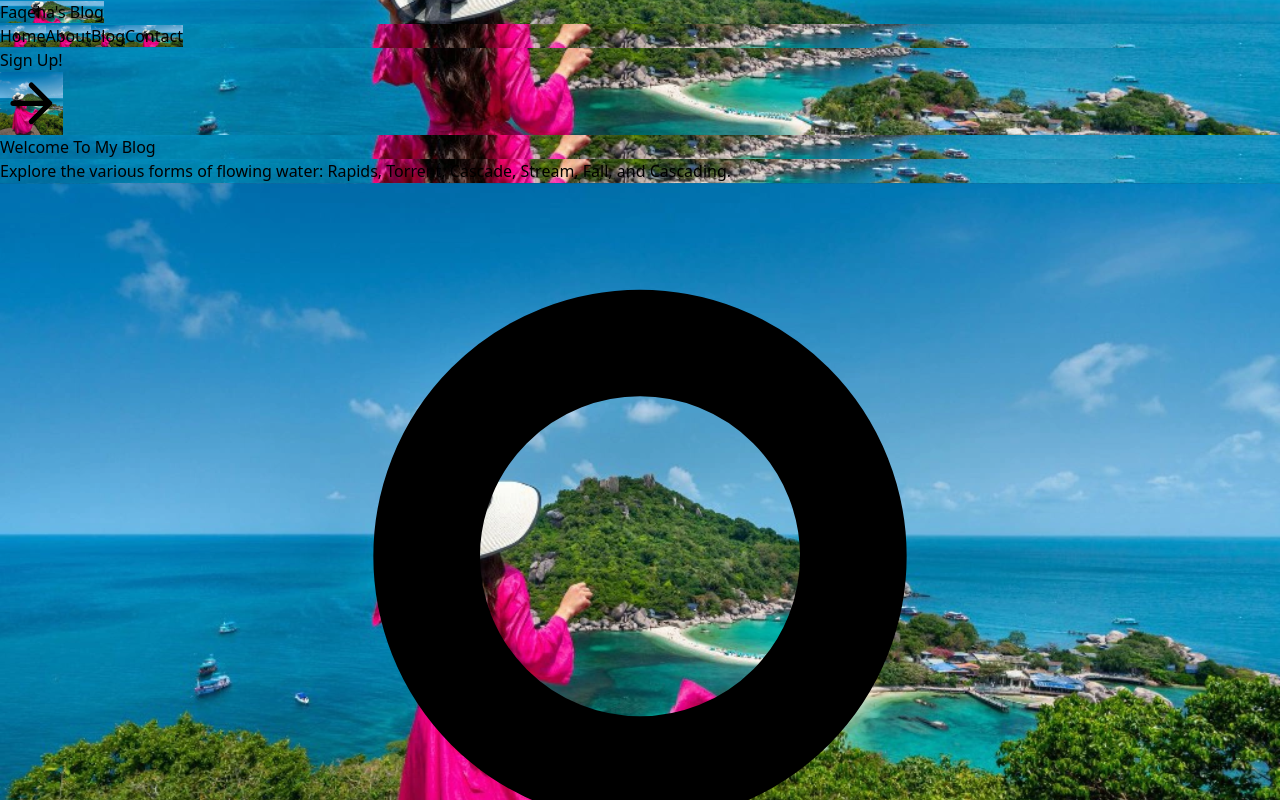
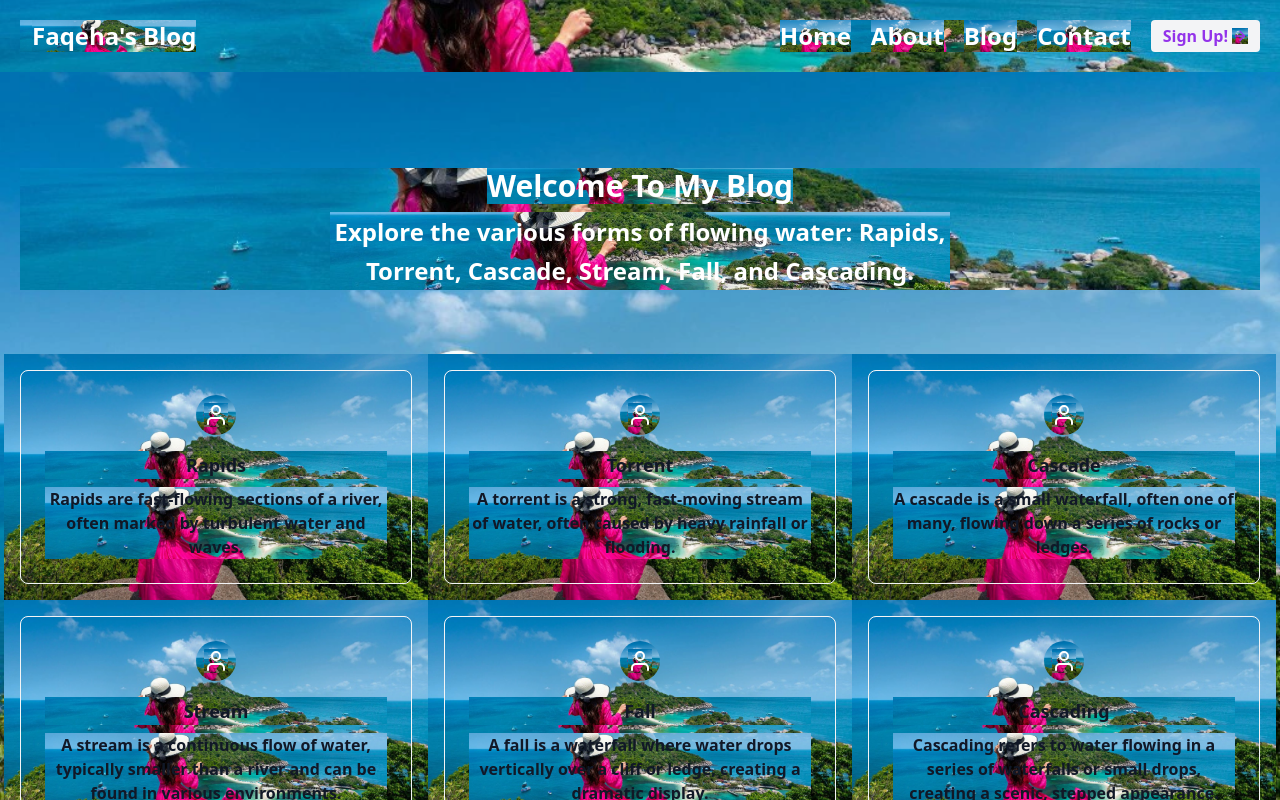
Before and after one commit to faqehanoor/Blog-Website, a Next.js app: page / in a window 1280 px wide. Shown: the top 800 px of the page. Built offline with nearby package versions, Linux system fonts and the light colour scheme.

Commit message:
Update tailwind.config.js

```diff
--- a/tailwind.config.js
+++ b/tailwind.config.js
@@ -1,8 +1,11 @@
-/** @type {import('tailwindcss').Config} */
+
 module.exports = {
-  content: [],
+  content: [
+    "./src/**/*.{js,jsx,ts,tsx}",
+    "./public/index.html",
+  ],
   theme: {
     extend: {},
   },
   plugins: [],
-}
+};
```
